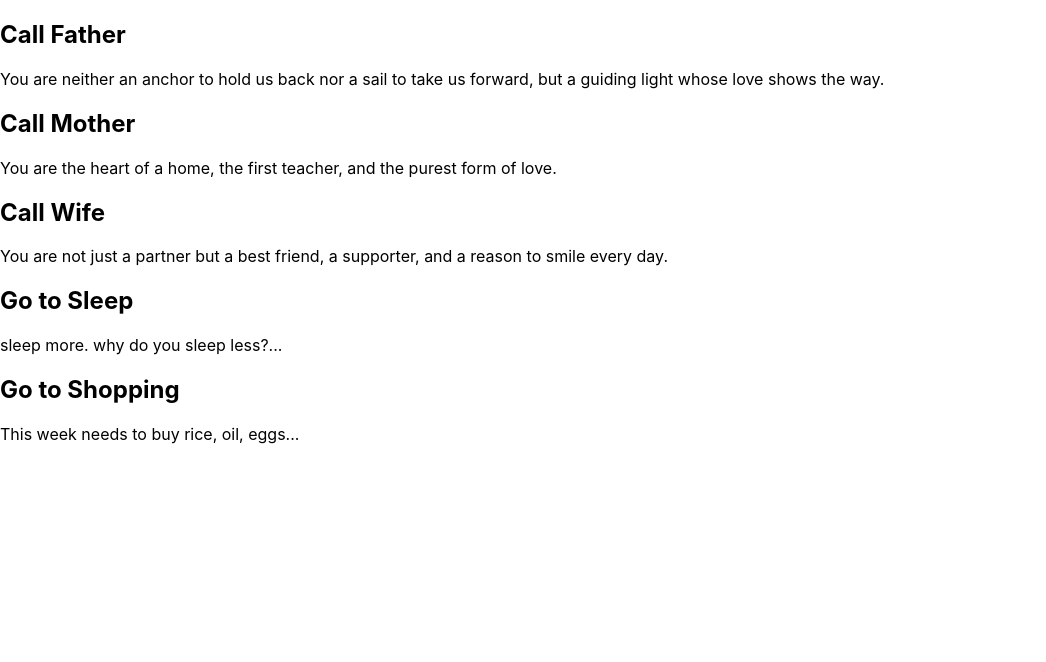
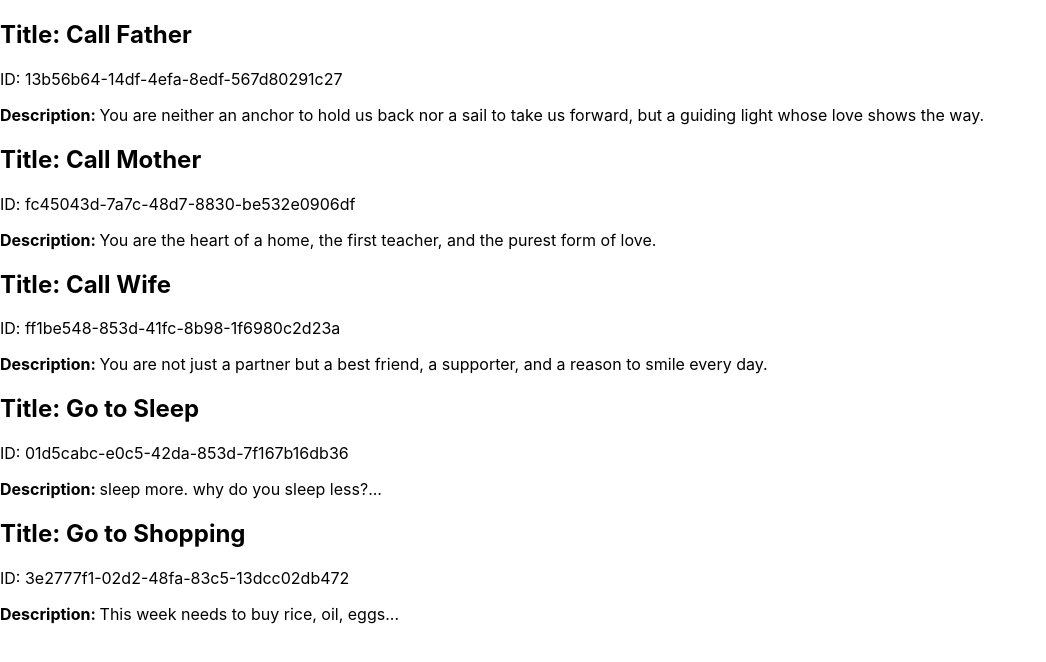
Before and after one commit to tanmayMt/Let-s_Learn_ReactJS, a React (Create React App) app: page / in a window 1280 px wide. Shown: the top 662 px of the page, without its empty margins (0-1046 px from the left). Built offline with nearby package versions, Linux system fonts and the light colour scheme.

Commit message:
Data Mapping with unique id

```diff
--- a/package.json
+++ b/package.json
@@ -9,6 +9,7 @@
     "react": "^19.0.0",
     "react-dom": "^19.0.0",
     "react-scripts": "^5.0.1",
+    "uuid": "^11.0.5",
     "web-vitals": "^4.2.4"
   },
   "scripts": {
--- a/src/components/Mapping_With_Unique_Id/MappingWithUniqueId.js
+++ b/src/components/Mapping_With_Unique_Id/MappingWithUniqueId.js
@@ -1,15 +1,16 @@
 import React from 'react';
-import Data from './data.json';
+import Data from './data';
 
 const MappingWithUniqueId=()=>{
   return (
     <div>
-        {Data.map((data,index)=>{
-            const {title,desc} = data;
+        {Data.map((data)=>{
+            const {id,title,desc} = data;
             return(
-                <div key={index}>
-                    <h2>{title}</h2>
-                    <p>{desc}</p>
+                <div key={id}>
+                    <h2>Title: {title}</h2>
+                    ID: {id}
+                    <p><b>Description: </b>{desc}</p>
                 </div>
             )
          })
--- /dev/null
+++ b/src/components/Mapping_With_Unique_Id/data.js
@@ -0,0 +1,29 @@
+import { v4 as uuidv4 } from "uuid";
+ const data = [
+    {
+        id: uuidv4(),
+        title : "Call Father",
+        desc : "You are  neither an anchor to hold us back nor a sail to take us forward, but a guiding light whose love shows the way."
+    },
+    {
+        id: uuidv4(),
+        title : "Call Mother",
+        desc : "You are the heart of a home, the first teacher, and the purest form of love."
+    },
+    {
+        id: uuidv4(),
+        title : "Call Wife",
+        desc : "You are not just a partner but a best friend, a supporter, and a reason to smile every day."
+    },
+    {
+        id: uuidv4(),
+        title : "Go to Sleep",
+        desc : "sleep more. why do you sleep less?..."
+    },
+    {
+        id: uuidv4(),
+        title : "Go to Shopping",
+        desc : "This week needs to buy rice, oil, eggs..."
+    }
+];
+export default data;
--- a/src/components/Mapping_With_Unique_Id/data.json
+++ /dev/null
@@ -1,22 +0,0 @@
-[
-    {
-        "title" : "Call Father",
-        "desc" : "You are  neither an anchor to hold us back nor a sail to take us forward, but a guiding light whose love shows the way."
-    },
-    {
-        "title" : "Call Mother",
-        "desc" : "You are the heart of a home, the first teacher, and the purest form of love."
-    },
-    {
-        "title" : "Call Wife",
-        "desc" : "You are not just a partner but a best friend, a supporter, and a reason to smile every day."
-    },
-    {
-        "title" : "Go to Sleep",
-        "desc" : "sleep more. why do you sleep less?..."
-    },
-    {
-        "title" : "Go to Shopping",
-        "desc" : "This week needs to buy rice, oil, eggs..."
-    }
-]
```
Also changed, not shown: 1 other file (tests, documents, lock files or other folders).
